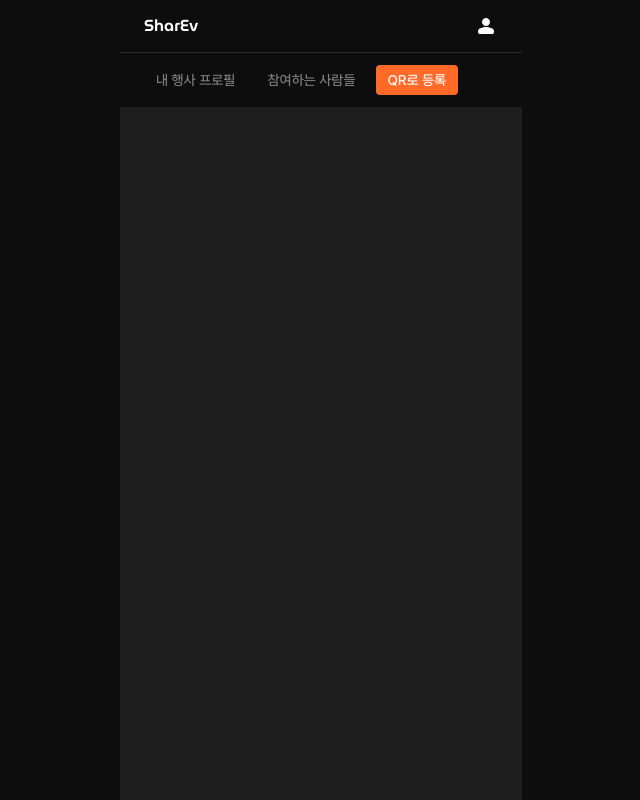
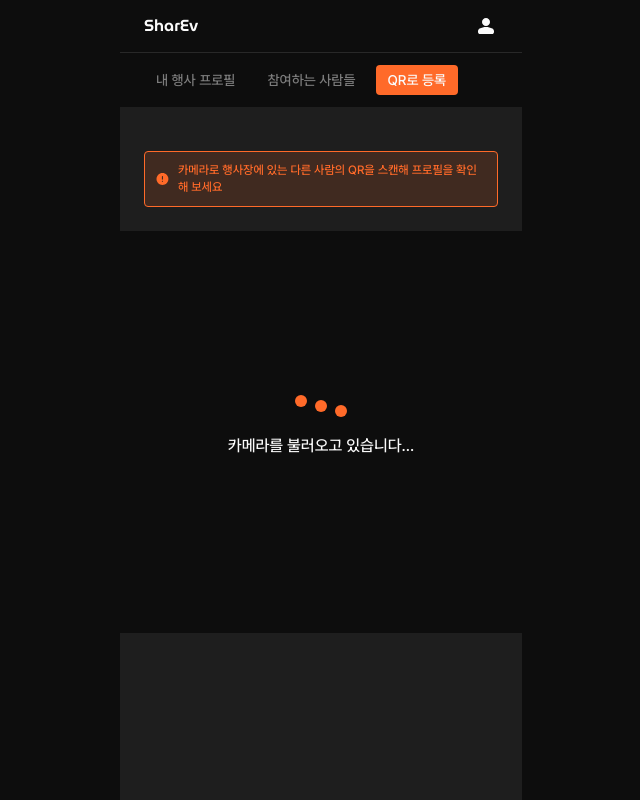
Before and after one commit to Nowdays-Goodnight-Cool-Niang/SharEv-Frontend, a React (Vite) app: page /event in a window 1280 px wide. Both pictures are taken after a click on the button "QR로 등록". Shown: the whole page, without its empty margins (319-959 px from the left). Built offline with nearby package versions, Linux system fonts and the light colour scheme; no server answers; what @zxing/browser, tailwindcss-3d would draw is missing.

Commit message:
Feat/30 (#51)
* feat: 🎸 행사 참여자 불러오기

* feat: 🎸 QR 스캐너 구현

* fix: 🐛 build 에러 해결

* fix: 🐛 error 토스트 메시지 추가

* feat: 🎸 QR 친구 신청

```diff
--- a/src/apis/participants.ts
+++ b/src/apis/participants.ts
@@ -12,4 +12,8 @@ export const participantAPI = {
     });
     return response.data;
   },
+  postParticipant: async (id: string) => {
+    const response = await participantInstance.post('', { targetAccountId: id });
+    return response.data;
+  },
 };
--- a/src/components/event/ProfileSection.tsx
+++ b/src/components/event/ProfileSection.tsx
@@ -77,10 +77,7 @@ function ProfileSection() {
         <BaseButton onClick={() => setIsModalOpen(false)}>알겠습니다</BaseButton>
       </Modal>
       <div className="wrapper mt-11 flex flex-col items-center overflow-x-hidden">
-        <NoticeInfo>
-          프로필을 모두 입력하면, QR을 통해 서로의 프로필을 확인할 수 있어요. 카메라로 QR을 스캔해
-          행사장에 있는 사람들의 프로필을 확인해보세요.
-        </NoticeInfo>
+        <NoticeInfo>프로필을 입력하면 자신의 QR 코드가 생성돼요</NoticeInfo>
         <div className="my-2"></div>
         <ShareCard profile={profile} isReveal={true} mode="edit" />
         <div className="my-6"></div>
--- a/src/components/event/QRBox.tsx
+++ b/src/components/event/QRBox.tsx
@@ -11,10 +11,10 @@ export function QRBox({ url, isAvailable = false }: QRBoxProps) {
   return (
     <div className="relative h-32 w-32">
       <div className={isAvailable ? '' : 'blur-[2px]'}>
-        <QRCodeSVG value={url} className={`h-full w-full ${!isAvailable && 'opacity-10'}`} />
+        <QRCodeSVG value={url} className={`h-full w-full ${!isAvailable && 'opacity-5'}`} />
       </div>
       {!isAvailable && (
-        <div className="text-body-4 absolute inset-0 flex items-center justify-center px-2 text-center text-gray-400">
+        <div className="text-body-4 absolute inset-0 flex items-center justify-center px-2 text-center text-gray-500">
           프로필 입력 후<br /> 사용할 수 있어요
         </div>
       )}
--- a/src/components/event/QRScanner.tsx
+++ b/src/components/event/QRScanner.tsx
@@ -1,6 +1,9 @@
 import { useState } from 'react';
 import { BrowserQRCodeReader } from '@zxing/browser';
 import WebcamCapture from './WebcamCapture';
+import NoticeInfo from '../common/NoticeInfo';
+import { participantAPI } from '@/apis/participants';
+
 import toast from 'react-hot-toast';
 
 const qrReader = new BrowserQRCodeReader();
@@ -9,37 +12,27 @@ const QRScanner = () => {
   const [qrText, setQrText] = useState('');
 
   const handleImage = async (imageSrc: string) => {
-    const image = new Image();
-    image.src = imageSrc;
-
-    image.onload = async () => {
-      const canvas = document.createElement('canvas');
-      canvas.width = image.width;
-      canvas.height = image.height;
-
-      const ctx = canvas.getContext('2d');
-      if (!ctx) return;
-      ctx.drawImage(image, 0, 0);
-
-      try {
-        console.log('=======');
-        const result = await qrReader.decodeFromImageElement(image);
-        console.log(result);
-        if (result?.getText && result.getText() !== qrText) {
-          setQrText(result.getText());
-          console.log('✅ QR 인식:', result.getText());
-        }
-      } catch (err) {
-        // 실패했을 경우 아무것도 하지 않음
-        toast.error(err as string);
+    try {
+      const result = await qrReader.decodeFromImageUrl(imageSrc);
+      if (result?.getText && result.getText() !== qrText) {
+        setQrText(result.getText());
+        const id = result.getText();
+        await participantAPI.postParticipant(id);
+        toast.success('QR이 등록되었습니다.');
       }
-    };
+    } catch (err) {
+      console.log(err);
+    }
   };
 
   return (
-    <div className="flex flex-col items-center">
+    <div className="flex w-full flex-col items-center gap-6">
+      <div className="wrapper mt-11 w-full">
+        <NoticeInfo>
+          카메라로 행사장에 있는 다른 사람의 QR을 스캔해 프로필을 확인해 보세요
+        </NoticeInfo>
+      </div>
       <WebcamCapture onCapture={handleImage} />
-      <p className="mt-4 text-lg text-green-700">{qrText}</p>
     </div>
   );
 };
--- a/src/components/event/ShareCard.tsx
+++ b/src/components/event/ShareCard.tsx
@@ -78,18 +78,15 @@ function CardTopInSide({ profile, mode }: CardTopInsideProps) {
 
   return (
     <div
-      className={`absolute inset-0 h-full w-full overflow-hidden rounded-b-2xl bg-gray-900 p-6 backface-hidden`}
+      className={`absolute inset-0 h-full w-full overflow-hidden rounded-b-2xl bg-white p-6 backface-hidden`}
     >
       <img
         src="src/assets/images/img_share_card_graphic.png"
-        className="pointer-events-none absolute inset-0 w-full select-none opacity-10 mix-blend-screen -translate-y-10 transform"
+        className="pointer-events-none absolute inset-0 w-full select-none opacity-10 mix-blend-multiply -translate-y-10 transform"
       />
       {isEditable && (
         <div className="absolute right-6 top-6">
-          <QRBox
-            url={`${import.meta.env.VITE_API_BASE_URL}/share-cards/${profile?.id}`}
-            isAvailable={!isShareCardDetailBlank()}
-          />
+          <QRBox url={profile?.id} isAvailable={!isShareCardDetailBlank()} />
         </div>
       )}
 
@@ -100,9 +97,9 @@ function CardTopInSide({ profile, mode }: CardTopInsideProps) {
           instagramUrl={profile?.instagramUrl}
         />
         <div>
-          <h1 className="mb-3 text-3xl font-bold text-gray-50">{profile?.name}</h1>
-          <p className="text-body-3 mb-2 text-gray-400">{profile?.email}</p>
-          <p className="text-body-3 text-gray-400">삐약톤 캠퍼스 대항전</p>
+          <h1 className="mb-3 text-3xl font-bold text-gray-900">{profile?.name}</h1>
+          <p className="text-body-3 mb-2 text-gray-700">{profile?.email}</p>
+          <p className="text-body-3 text-gray-700">삐약톤 캠퍼스 대항전</p>
         </div>
       </div>
     </div>
@@ -151,7 +148,7 @@ function CardBottomInSide({
   const isEditable = mode === 'edit';
 
   return (
-    <div className="absolute inset-0 flex h-56 w-full flex-col justify-between gap-2 rounded-t-2xl bg-gray-900 p-6 backface-hidden">
+    <div className="absolute inset-0 flex h-56 w-full flex-col justify-between gap-2 rounded-t-2xl bg-white p-6 backface-hidden">
       <div className="scroll-hide h-full w-full overflow-y-scroll">
         <ShareCardLabel>
           이번 해커톤에서
--- a/src/components/event/ShareCardInput.tsx
+++ b/src/components/event/ShareCardInput.tsx
@@ -46,7 +46,7 @@ function ShareCardInput({ value, onChange, placeholder = '' }: IShareCardInput)
         onChange(e.currentTarget.textContent || '');
       }}
       suppressContentEditableWarning
-      className="text-body-3 relative mx-2 rounded-[4px] bg-gray-800 px-2 py-[6px] leading-10 text-gray-200 before:text-gray-600 before:content-[attr(data-placeholder)] focus:outline-none focus:ring-1 focus:ring-gray-700"
+      className="text-body-3 relative mx-1 rounded border border-gray-200 bg-white px-2 py-1.5 leading-10 text-gray-900 before:text-gray-400 before:content-[attr(data-placeholder)] focus:outline-none focus:ring-1 focus:ring-gray-200"
     />
   );
 }
--- a/src/components/event/ShareCardLabel.tsx
+++ b/src/components/event/ShareCardLabel.tsx
@@ -1,7 +1,7 @@
 import { PropsWithChildren } from 'react';
 
 function ShareCardLabel({ children }: PropsWithChildren) {
-  return <span className="break-all text-sm font-medium leading-8 text-gray-400">{children}</span>;
+  return <span className="break-all text-xs font-medium leading-8 text-gray-600">{children}</span>;
 }
 
 export default ShareCardLabel;
--- a/src/components/event/WebcamCapture.tsx
+++ b/src/components/event/WebcamCapture.tsx
@@ -1,5 +1,6 @@
-import { useEffect, useRef } from 'react';
+import { useEffect, useRef, useState } from 'react';
 import Webcam from 'react-webcam';
+import LoadingSpinner from '../common/LoadingSpinner';
 
 interface WebcamCaptureProps {
   onCapture: (imageSrc: string) => void;
@@ -7,6 +8,13 @@ interface WebcamCaptureProps {
 
 const WebcamCapture = ({ onCapture }: WebcamCaptureProps) => {
   const webcamRef = useRef<Webcam>(null);
+  const [isLoading, setIsLoading] = useState(true); // 로딩 상태
+
+  const videoConstraints = {
+    width: 500,
+    height: 500,
+    facingMode: 'environment',
+  };
 
   useEffect(() => {
     const timer = setInterval(() => {
@@ -16,24 +24,28 @@ const WebcamCapture = ({ onCapture }: WebcamCaptureProps) => {
     return () => clearInterval(timer);
   }, []);
 
-  const videoConstraints = {
-    width: 500,
-    height: 500,
-    facingMode: 'environment',
-  };
-
   const capture = () => {
     const imageSrc = webcamRef.current?.getScreenshot();
     if (imageSrc) onCapture(imageSrc);
   };
 
   return (
+    <div className="relative aspect-square w-full">
+      {isLoading && (
+        <div className="absolute flex aspect-square w-full flex-col items-center justify-center gap-4 bg-gray-900">
+          <LoadingSpinner />
+          <span className="text-body-1 text-gray-50">카메라를 불러오고 있습니다...</span>
+        </div>
+      )}
       <Webcam
         audio={false}
         ref={webcamRef}
         screenshotFormat="image/jpeg"
         videoConstraints={videoConstraints}
+        onUserMedia={() => setIsLoading(false)}
+        className="absolute h-full w-full object-cover"
       />
+    </div>
   );
 };
 
```
Lines whose indentation alone changed are shown as unchanged.
